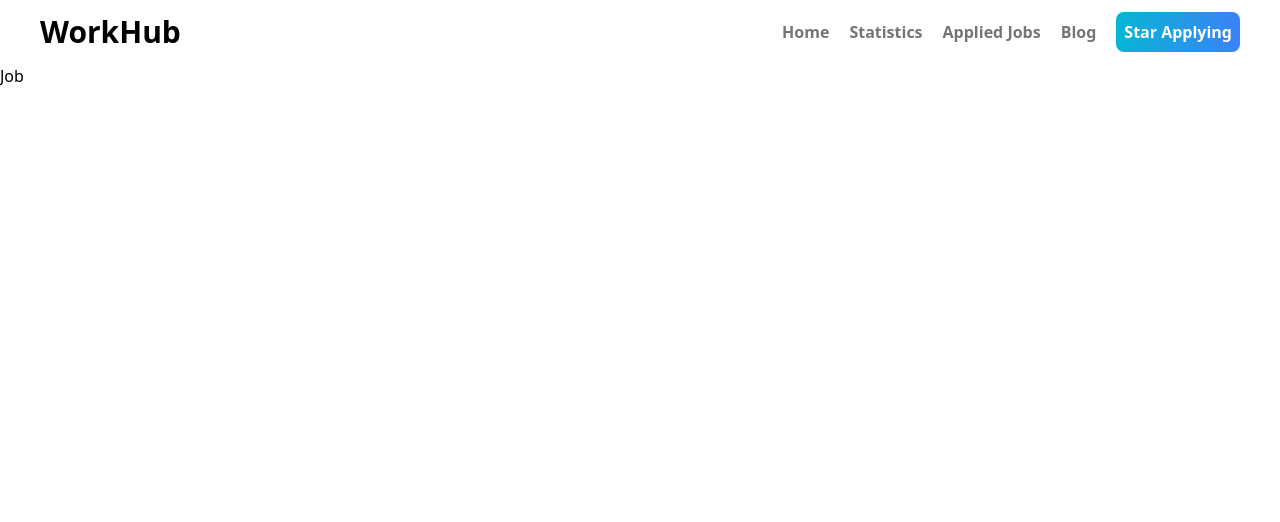
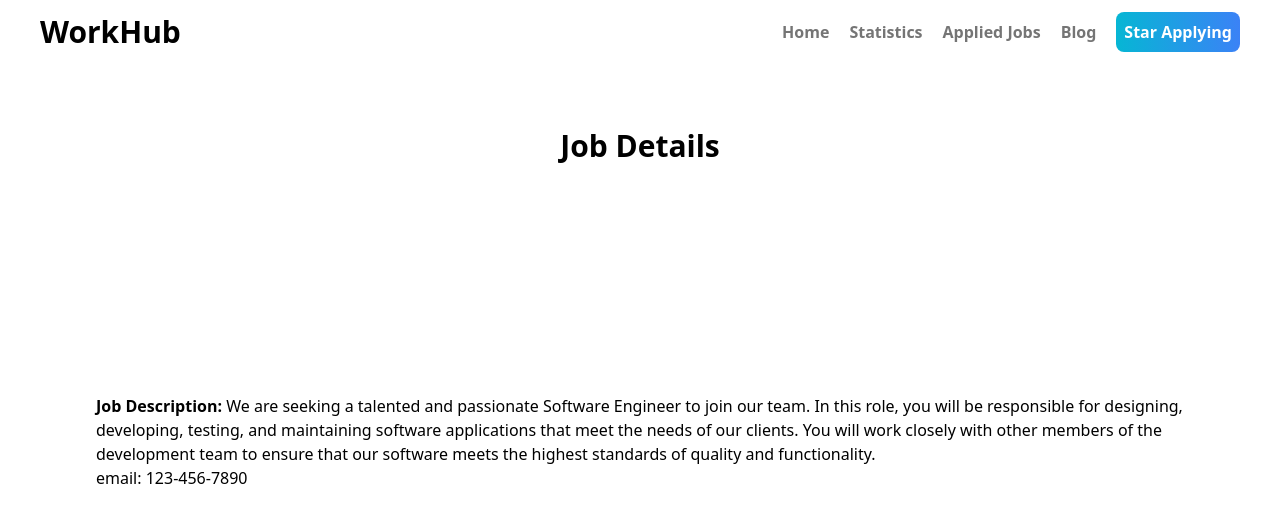
Before and after one commit to SagorAhamed251245/career-hub, a React (Vite) app: page /job/1 in a window 1280 px wide. Shown: the top 522 px of the page. Built offline with nearby package versions, Linux system fonts and the light colour scheme.

Commit message:
json file modify

```diff
--- a/public/JobFeatured.json
+++ b/public/JobFeatured.json
@@ -8,8 +8,8 @@
       "location": "New York, NY",
       "fulltime_or_parttime": "Full-time",
       "salary": "$100,000 - $120,000",
-      "job_description": "We are seeking a talented software engineer to join our team.",
-      "job_responsibility": "Design, develop, test, and maintain software applications.",
+      "job_description": "We are seeking a talented and passionate Software Engineer to join our team. In this role, you will be responsible for designing, developing, testing, and maintaining software applications that meet the needs of our clients. You will work closely with other members of the development team to ensure that our software meets the highest standards of quality and functionality.",
+      "job_responsibility": " Designing software applications and systems that meet user requirements and business needs. Writing and testing high-quality code using programming languages such as Java, C++, Python, or Ruby. Collaborating with other developers, engineers, and designers to develop software solutions. ",
       "educational_requirements": "Bachelor's degree in Computer Science or related field",
       "experiences": "3+ years of experience in software engineering",
       "contact_information": {
@@ -26,8 +26,8 @@
       "location": "Los Angeles, CA",
       "fulltime_or_parttime": "Full-time",
       "salary": "$80,000 - $100,000",
-      "job_description": "We are looking for a talented marketing manager to join our team.",
-      "job_responsibility": "Develop and implement marketing strategies to promote our products and services.",
+      "job_description": "The Marketing Manager is responsible for developing and implementing marketing strategies that will drive brand awareness, customer acquisition, and revenue growth for the organization. This role requires a highly analytical and creative individual who can work collaboratively with cross-functional teams to achieve business goals. The Marketing Manager will report to the Director of Marketing and will be responsible for managing a team of marketing professionals.",
+      "job_responsibility": "Develop and execute comprehensive marketing plans that align with the organization's overall business objectives. Collaborate with cross-functional teams including product, sales, and customer support to ensure consistency in messaging, brand identity, and customer experience. Conduct market research and analyze customer data to inform marketing strategies and tactics.",
       "educational_requirements": "Bachelor's degree in Marketing or related field",
       "experiences": "5+ years of experience in marketing management",
       "contact_information": {
@@ -44,8 +44,8 @@
       "location": "San Francisco, CA",
       "fulltime_or_parttime": "Part-time",
       "salary": "$50,000 - $60,000",
-      "job_description": "We are seeking a talented graphic designer to join our team.",
-      "job_responsibility": "Create and design graphics for various media platforms.",
+      "job_description": "The Graphic Designer is responsible for creating visual content that communicates complex ideas and messages in a clear and engaging way. This role requires a highly creative individual who can work collaboratively with cross-functional teams to develop design solutions that align with brand guidelines and business objectives. The Graphic Designer will report to the Creative Director and will be responsible for managing multiple design projects simultaneously.",
+      "job_responsibility": "Develop visual concepts and designs that communicate complex ideas and messages effectively. Collaborate with cross-functional teams including marketing, product, and engineering to develop design solutions that align with brand guidelines and business objectives. Create and produce visual content for print and digital media, including marketing materials, product packaging, and website designs.",
       "educational_requirements": "Bachelor's degree in Graphic Design or related field",
       "experiences": "2+ years of experience in graphic design",
       "contact_information": {
@@ -62,8 +62,8 @@
       "location": "Chicago, IL",
       "fulltime_or_parttime": "Full-time",
       "salary": "$60,000 - $80,000",
-      "job_description": "We are seeking a talented accountant to join our team.",
-      "job_responsibility": "Prepare financial statements and ensure compliance with accounting standards.",
+      "job_description": "The Accountant is responsible for managing financial records and transactions for the organization, ensuring accuracy and compliance with accounting standards and regulations. This role requires a highly analytical and detail-oriented individual who can work independently to manage day-to-day accounting operations. The Accountant will report to the Finance Manager and will be responsible for maintaining financial records, reconciling accounts, and producing financial statements.",
+      "job_responsibility": "Maintain accurate financial records and transactions, including accounts payable and receivable, payroll, and general ledger entries. Reconcile bank and credit card statements, ensuring that all transactions are recorded accurately and in a timely manner. Produce and analyze financial statements, including balance sheets, income statements, and cash flow statements.",
       "educational_requirements": "Bachelor's degree in Accounting or related field",
       "experiences": "3+ years of experience in accounting",
       "contact_information": {
@@ -79,8 +79,8 @@
         "location": "Seattle, WA",
         "fulltime_or_parttime": "Full-time",
         "salary": "$120,000 - $140,000",
-        "job_description": "We are looking for an experienced product manager to lead our product development efforts.",
-        "job_responsibility": "Define product strategy, develop roadmaps, and work closely with cross-functional teams to bring products to market.",
+        "job_description": "The Product Manager is responsible for developing and managing product strategy and roadmaps that drive customer acquisition, engagement, and revenue growth for the organization. This role requires a highly analytical and creative individual who can work collaboratively with cross-functional teams to achieve business goals. The Product Manager will report to the Director of Product and will be responsible for managing a portfolio of products.",
+        "job_responsibility": "Develop and execute product strategy and roadmaps that align with the organization's overall business objectives. Conduct market research and analyze customer data to identify customer needs and inform product development and strategy. Collaborate with cross-functional teams, including engineering, design, and marketing, to develop and launch new products and features.",
         "educational_requirements": "Bachelor's degree in Business, Engineering or related field",
         "experiences": "5+ years of experience in product management",
         "contact_information": {
@@ -97,8 +97,8 @@
         "location": "Boston, MA",
         "fulltime_or_parttime": "Full-time",
         "salary": "$90,000 - $110,000",
-        "job_description": "We are seeking an experienced HR manager to oversee our HR operations.",
-        "job_responsibility": "Develop and implement HR policies and procedures, manage recruitment and employee retention programs, and ensure compliance with labor laws.",
+        "job_description": "The Human Resources Manager is responsible for managing all aspects of the organization's human resources function, including recruitment, onboarding, performance management, training and development, compensation and benefits, and employee relations. This role requires a highly organized and strategic individual who can work collaboratively with cross-functional teams to achieve business goals. The Human Resources Manager will report to the Director of Human Resources and will be responsible for managing a team of HR professionals.",
+        "job_responsibility": "Develop and implement human resources policies and procedures that align with the organization's overall business objectives and culture. Manage the recruitment and onboarding process, ensuring that job postings are effective, and that new hires are onboarded efficiently and effectively. Develop and implement performance management programs, including goal setting, performance evaluations, and feedback mechanisms.",
         "educational_requirements": "Bachelor's degree in Human Resources or related field",
         "experiences": "7+ years of experience in HR management",
         "contact_information": {
--- a/src/Components/Home/FeaturedJobs/JobDetails.jsx
+++ b/src/Components/Home/FeaturedJobs/JobDetails.jsx
@@ -5,7 +5,22 @@ const JobDetails = () => {
     const dynamic = useParams()
 
     const [jobs , setJob] = useState([])
-   const {id}= jobs
+   const {
+    id,
+    job_description,
+    job_responsibility,
+    educational_requirements,
+    experiences,
+    salary,
+    job_title,
+    contact_information,
+
+
+
+}= jobs
+
+
+
     useEffect(()=>{
         fetch('/public/JobFeatured.json')
 
@@ -24,11 +39,26 @@ const JobDetails = () => {
 
 
     return (
-        <div>
-           <div>
-            <h3>Job  </h3>
+        <>
+           <div className='text-3xl font-bold text-center mt-16 mb-[150px]'>
+            <h3 >Job Details</h3>
            </div>
-        </div>
+
+           <section className='my-container'>
+
+            <div>
+               <p>
+                <span className='font-bold'>Job Description:</span>  {job_description}
+               </p>
+            </div>
+            {/* left side end*/}
+
+            {/* right side start */}
+            <div>
+              <h2>email: {contact_information?.phone}</h2>
+            </div>
+           </section>
+        </>
     );
 };
 
```
